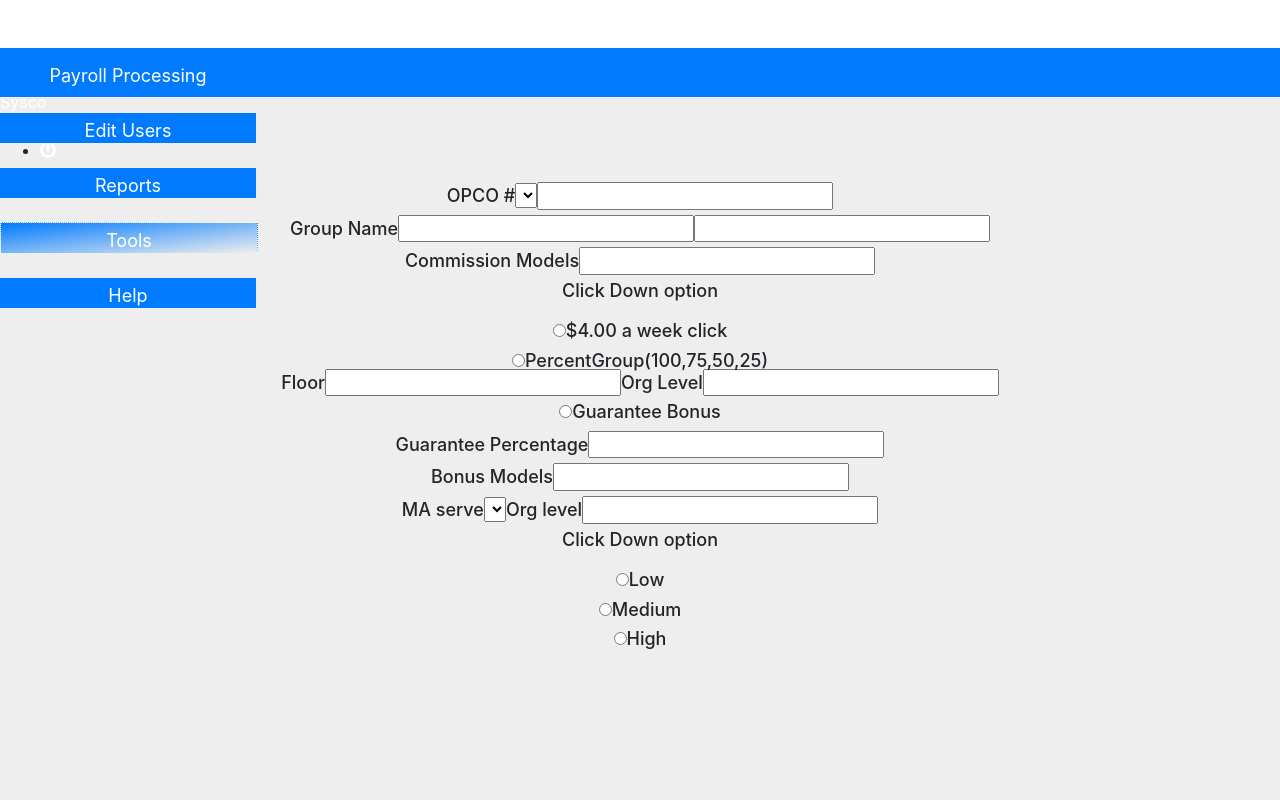
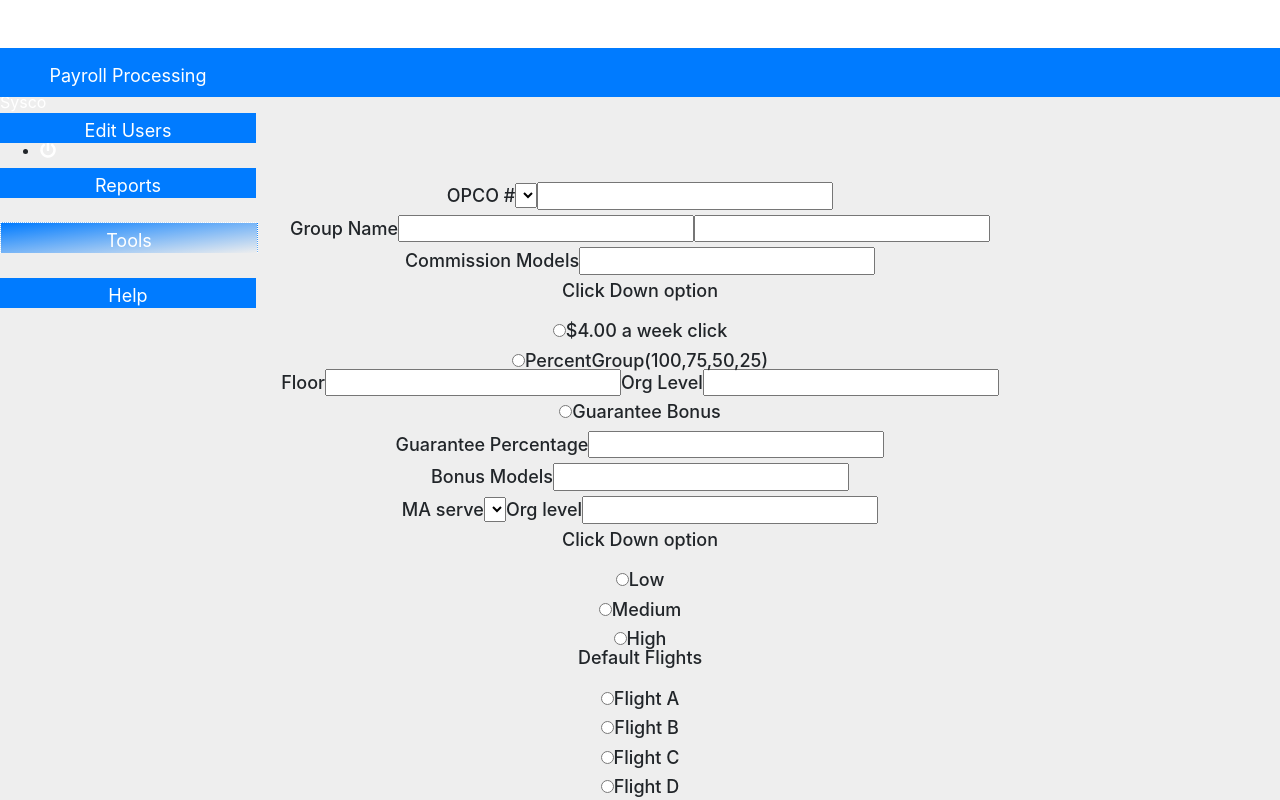
Before and after one commit to Junjie2412/wasppUI, a React app in the folder waspp-ui/: page /tools in a window 1280 px wide. Built offline with nearby package versions, Linux system fonts and the light colour scheme.

Commit message:
fixed import bug in issues

```diff
--- /dev/null
+++ b/waspp-ui/src/components/PayrollProcessing/Payrolls.js
@@ -0,0 +1,13 @@
+import React, {Component} from 'react';
+import classes from '../Report/Report.css';
+import Table from '../UI/Table/Table';
+
+const payroll = (props) => {
+    return (
+        <div className={classes.Table}>
+            <Table tableData={['','','']} title={props.title}/>
+        </div>
+    );
+}
+
+export default payroll;
--- a/waspp-ui/src/containers/Payroll Processing/PayrollProcessing.js
+++ b/waspp-ui/src/containers/Payroll Processing/PayrollProcessing.js
@@ -1,14 +1,44 @@
 import React, {Component} from 'react';
+import Payroll from '../../components/PayrollProcessing/Payrolls';
+import classes from '../../../node_modules/bootstrap/dist/css/bootstrap.min.css';
+class PayrollProcessing extends Component {
+      state={
+        showTable:"none"
+      }
 
-class PayrollProcessing extends Component {
-    render() {
+      showTable(){
+        if(this.state.showTable==="none"){
+          this.setState({showTable:"block"})
+        }else{
+          this.setState({showTable:"none"})
+        }
+      }
+      render() {
+
+
         return (
             <div>
                 <h1 style={{textAlign: 'center', marginTop: '20px'}}>
                     Payroll Processing
                 </h1>
+
+                <div className="row">
+                    <div className="col-md-4">
+                        <button onClick={this.showTable.bind(this)}> Process Payroll </button>
+                    </div>
+                    <div className="col-md-4">
+                        <button> Proof Payroll </button>
+                    </div>
+                    <div className="col-md-4">
+                        <button> Send CASI data </button>
+                    </div>
+                </div>
+                {/* <div className="row" style={{display:this.state.showTable}}>
+                  <Payroll title={'Compensation Recap Report'}/>
+                </div> */}
+
             </div>
-        );
+          );
     };
 }
 
--- a/waspp-ui/src/containers/Tools/OPCODefaults/OPCODefaults.js
+++ b/waspp-ui/src/containers/Tools/OPCODefaults/OPCODefaults.js
@@ -70,6 +70,29 @@ const opocDefaults = () =>{
                         <label className={classes['form-check-label']}>High</label>
                     </div>
                 </div>
+                <div className={[classes['form-group'], classes.row].join(' ')}>
+                    <label className={[classes['col-sm-2'], classes['col-form-label']].join(' ')}>Default Flights</label>
+                    <div className={[classes['col-sm-2'], css.alignRadio].join(' ')}>
+                        <input type='radio' className={classes['form-check-input']} />
+                        <label className={classes['form-check-label']}>Flight A</label>
+                    </div>
+                    <div className={[classes['col-sm-2'], css.alignRadio].join(' ')}>
+                        <input type='radio' className={classes['form-check-input']} />
+                        <label className={classes['form-check-label']}>Flight B</label>
+                    </div>
+                    <div className={[classes['col-sm-2'], css.alignRadio].join(' ')}>
+                        <input type='radio' className={classes['form-check-input']} />
+                        <label className={classes['form-check-label']}>Flight C</label>
+                    </div>
+                    <div className={[classes['col-sm-2'], css.alignRadio].join(' ')}>
+                        <input type='radio' className={classes['form-check-input']} />
+                        <label className={classes['form-check-label']}>Flight D</label>
+                    </div>
+                    <div className={[classes['col-sm-2'], css.alignRadio].join(' ')}>
+                        <input type='radio' className={classes['form-check-input']} />
+                        <label className={classes['form-check-label']}>Flight E</label>
+                    </div>
+                </div>
             </form>
         </div>
     );
```
